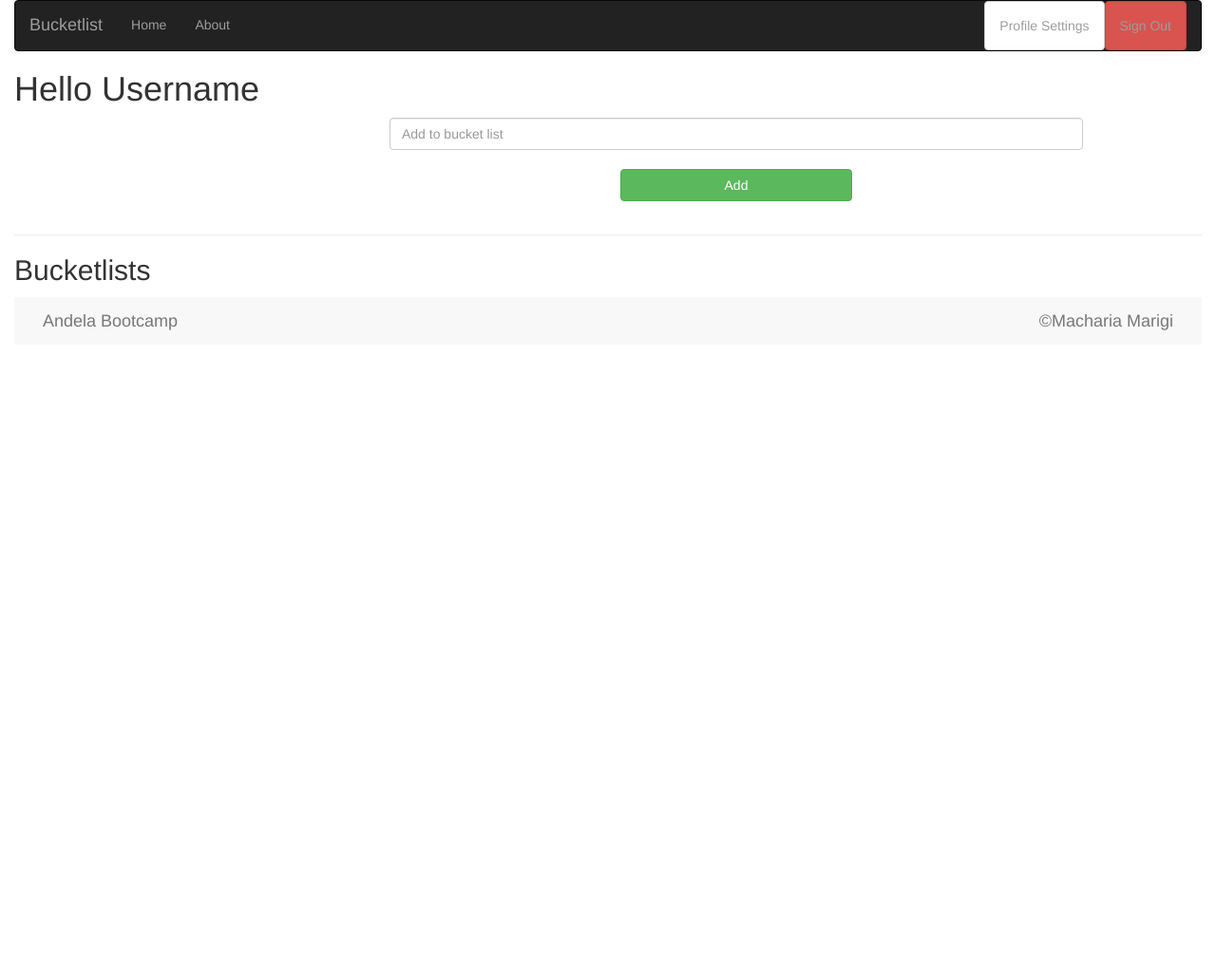
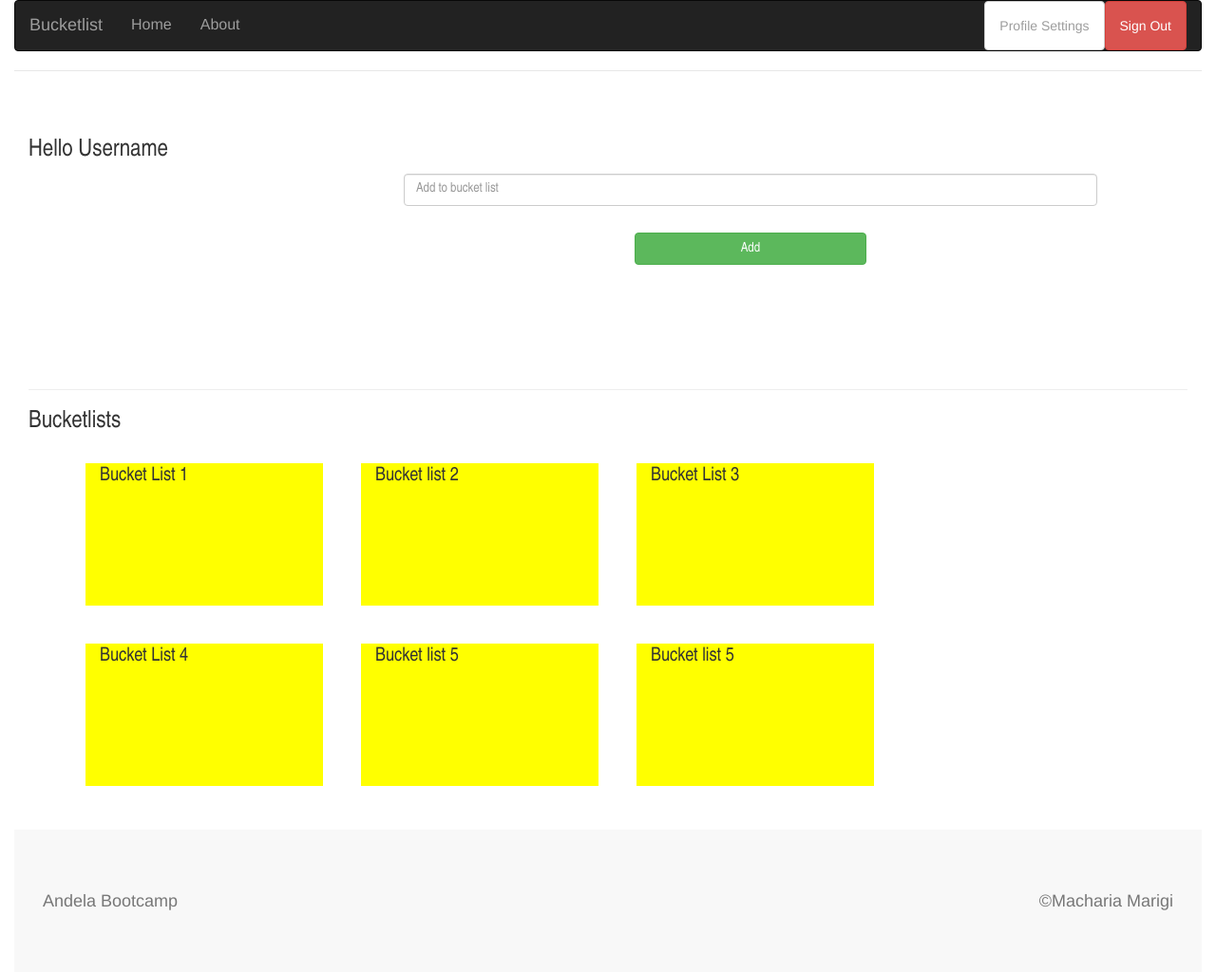
Before and after one commit to machariamarigi/Bucketlist, a Python web app: template UI/templates/profile.html in a window 1280 px wide. Shown: the whole page at 95% size. Before the commit the page ends 348 px from the top, so only its background shows below. Run offline with Jinja, Linux system fonts and the light colour scheme; the template is opened without the code that fills it, so the values that code supplies are empty; style sheets or scripts are compiled from the project's sources.

Commit message:
Fix styles on profile, landing page and bucketlist

```diff
--- a/UI/static/css/main.scss
+++ b/UI/static/css/main.scss
@@ -1,6 +1,5 @@
 html, body {
     font-size: 1em;
-    line-height: 1.4;
     background-color: #fff;
     height: 100%;
     width: 100%;
@@ -9,24 +8,32 @@ html, body {
 main {
     padding: 50px 0;
     border-top: 1px solid #e7e7e7;
+    height: 100vh;
 }
 
-body, h1, h2, h3 {
-    font-family: 'Fira Code', 'Arial Narrow', Arial, sans-serif;
+body h1, h2, h3, main {
+    font-family: 'Fira Code', 'Arial Narrow', Arial, sans-serif !important;
     font-weight: 300;
     font-size: 1.25em;
 }
 
+footer {
+    padding: 50px 0;
+    background-color: #f8f8f8;
+}
+
 .bg-image {
-    display: flex;
-    align-items: center;
+    padding-top: 50px;
+    padding-bottom: 50px;
+    color: #f8f8f8;
+    text-align: center;
     background: url(../img/bg-image.jpg) no-repeat center center;
     background-size: cover;
 }
 
 .message {
     font-size: xx-large;
-    color: red;
+    color: #fefcff;
 }
 
 .font-white {
@@ -47,3 +54,7 @@ body, h1, h2, h3 {
 .prof-menu {
     height: 65%;
 }
+
+table {
+    margin-top: 50px;
+}
--- a/UI/templates/bucketlist.html
+++ b/UI/templates/bucketlist.html
@@ -5,7 +5,7 @@
         <meta charset="UTF-8">
         <meta name="viewport" content="width=device-width, initial-scale=1">
         <link href="../static/css/bootstrap.min.css" rel="stylesheet">
-        <link href="../static/css/main.sass" rel="stylesheet">
+        <link href="../static/css/main.scss" rel="stylesheet">
     </head>
     <body>
         <div class="container-fluid">
@@ -25,8 +25,8 @@
                 </div>
             </nav>
 
-            <main>
-                <h3>Bucket lists</h3>
+            <main class="container-fluid">
+                <h1 class="container">Bucket lists</h1>
                 <button class="btn btn-large btn-primary col-md-offset-4">Add An Item to Bucketlist</button>
                 <div class="container">
                 <table class="table table-condensed">
--- a/UI/templates/index.html
+++ b/UI/templates/index.html
@@ -6,7 +6,7 @@
     <meta charset="UTF-8">
     <meta name="viewport" content="width=device-width, initial-scale=1">
     <link href="../static/css/bootstrap.min.css" rel="stylesheet">
-    <link href="../static/css/main.sass" rel="stylesheet">
+    <link href="../static/css/main.scss" rel="stylesheet">
 </head>
 
 <body>
--- a/UI/templates/profile.html
+++ b/UI/templates/profile.html
@@ -5,7 +5,7 @@
         <meta charset="UTF-8">
         <meta name="viewport" content="width=device-width, initial-scale=1">
         <link href="../static/css/bootstrap.min.css" rel="stylesheet">
-        <link href="../static/css/main.sass" rel="stylesheet">
+        <link href="../static/css/main.scss" rel="stylesheet">
     </head>
     <body>
 
@@ -26,7 +26,7 @@
                 </div>
             </nav>
 
-            <main>
+            <main class="container-fluid">
                 <div class="prof-input">
                     <h1>Hello Username</h1>
                     <form class="container row">
@@ -42,12 +42,12 @@
                 <div class="prof-menu">
                     <h2>Bucketlists</h2>
                     <div class="container menu">
-                        <div class="col-md-4 menu-item"></div>
-                        <div class="col-md-4 menu-item"></div>
-                        <div class="col-md-4 menu-item"></div>
-                        <div class="col-md-4 menu-item"></div>
-                        <div class="col-md-4 menu-item"></div>
-                        <div class="col-md-4 menu-item"></div>
+                        <div class="col-md-4 menu-item">Bucket List 1</div>
+                        <div class="col-md-4 menu-item">Bucket list 2</div>
+                        <div class="col-md-4 menu-item">Bucket List 3</div>
+                        <div class="col-md-4 menu-item">Bucket List 4</div>
+                        <div class="col-md-4 menu-item">Bucket list 5</div>
+                        <div class="col-md-4 menu-item">Bucket list 5</div>
                     </div>
 
 
```
